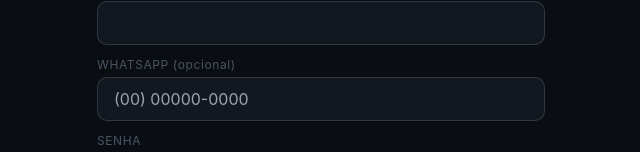
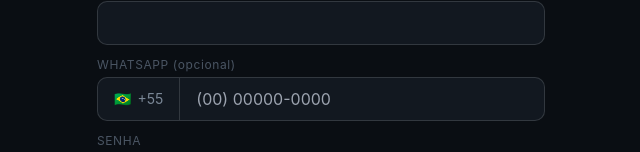
Before and after one commit to yaaxtech/tindo, a Next.js app: page /cadastro in a window 1280 px wide. Shown: the part 295-447 px from the top of the page, without its empty margins (319-959 px from the left). Built offline with nearby package versions, Linux system fonts and the light colour scheme; no server answers.

Commit message:
fix(auth): ajustar senha e ddi no cadastro

```diff
--- a/src/app/cadastro/page.tsx
+++ b/src/app/cadastro/page.tsx
@@ -20,17 +20,26 @@ export default function CadastroPage() {
   const [erro, setErro] = useState<string | null>(null);
   const receberToken = useCallback((token: string | null) => setCaptchaToken(token), []);
 
+  function whatsappComDdiBrasil(valor: string): string | undefined {
+    const texto = valor.trim();
+    const numeros = texto.replace(/\D/g, '');
+    const numeroNacional = texto.startsWith('+55') || texto.startsWith('0055')
+      ? numeros.replace(/^(?:00)?55/, '')
+      : numeros;
+    return numeroNacional ? `+55${numeroNacional}` : undefined;
+  }
+
   async function cadastrar(event: React.FormEvent) {
     event.preventDefault();
     setErro(null);
     if (nome.trim().length < 2) return setErro('Informe seu nome.');
-    if (senha.length < 10) return setErro('A senha precisa ter pelo menos 10 caracteres.');
+    if (senha.length < 8) return setErro('A senha precisa ter pelo menos 8 caracteres.');
     if (senha !== confirmacao) return setErro('As senhas não coincidem.');
 
     setCarregando(true);
     try {
       const resultado = await cadastrarComSenha(
-        { nome, email, senha, whatsapp },
+        { nome, email, senha, whatsapp: whatsappComDdiBrasil(whatsapp) },
         captchaToken ?? undefined,
       );
       if (resultado.sessaoCriada) {
@@ -111,16 +120,21 @@ export default function CadastroPage() {
               >
                 WhatsApp <span className="normal-case text-text-muted">(opcional)</span>
               </label>
+              <div className="flex h-11 overflow-hidden rounded-md border border-border-strong bg-bg-elevated focus-within:border-jade-accent">
+                <span className="flex items-center gap-1.5 border-r border-border-strong px-4 text-sm text-text-secondary">
+                  <span aria-hidden="true">🇧🇷</span> +55
+                </span>
                 <input
                   id="whatsapp"
                   type="tel"
-                autoComplete="tel"
-                maxLength={30}
+                  autoComplete="tel-national"
+                  maxLength={15}
                   value={whatsapp}
                   onChange={(e) => setWhatsapp(e.target.value)}
                   placeholder="(00) 00000-0000"
-                className="h-11 w-full rounded-md border border-border-strong bg-bg-elevated px-4 outline-none focus:border-jade-accent"
+                  className="min-w-0 flex-1 bg-transparent px-4 outline-none"
                 />
+              </div>
             </div>
             <div>
               <label
@@ -134,7 +148,7 @@ export default function CadastroPage() {
                 type="password"
                 autoComplete="new-password"
                 required
-                minLength={10}
+                minLength={8}
                 value={senha}
                 onChange={(e) => setSenha(e.target.value)}
                 className="h-11 w-full rounded-md border border-border-strong bg-bg-elevated px-4 outline-none focus:border-jade-accent"
@@ -152,7 +166,7 @@ export default function CadastroPage() {
                 type="password"
                 autoComplete="new-password"
                 required
-                minLength={10}
+                minLength={8}
                 value={confirmacao}
                 onChange={(e) => setConfirmacao(e.target.value)}
                 className="h-11 w-full rounded-md border border-border-strong bg-bg-elevated px-4 outline-none focus:border-jade-accent"
--- a/src/app/nova-senha/page.tsx
+++ b/src/app/nova-senha/page.tsx
@@ -14,7 +14,7 @@ export default function NovaSenhaPage() {
   async function salvar(event: React.FormEvent) {
     event.preventDefault();
     setErro(null);
-    if (senha.length < 10) return setErro('A senha precisa ter pelo menos 10 caracteres.');
+    if (senha.length < 8) return setErro('A senha precisa ter pelo menos 8 caracteres.');
     if (senha !== confirmacao) return setErro('As senhas não coincidem.');
     setCarregando(true);
     try {
@@ -32,7 +32,7 @@ export default function NovaSenhaPage() {
     <main className="flex min-h-dvh items-center justify-center px-6 py-10">
       <div className="w-full max-w-md">
         <h1 className="text-2xl font-semibold">Crie uma nova senha</h1>
-        <p className="mt-2 text-sm text-text-secondary">Use pelo menos 10 caracteres.</p>
+        <p className="mt-2 text-sm text-text-secondary">Use pelo menos 8 caracteres.</p>
         <form onSubmit={salvar} className="mt-6 space-y-4">
           <div>
             <label
@@ -46,7 +46,7 @@ export default function NovaSenhaPage() {
               type="password"
               autoComplete="new-password"
               required
-              minLength={10}
+              minLength={8}
               value={senha}
               onChange={(event) => setSenha(event.target.value)}
               className="h-11 w-full rounded-md border border-border-strong bg-bg-elevated px-4 outline-none focus:border-jade-accent"
@@ -64,7 +64,7 @@ export default function NovaSenhaPage() {
               type="password"
               autoComplete="new-password"
               required
-              minLength={10}
+              minLength={8}
               value={confirmacao}
               onChange={(event) => setConfirmacao(event.target.value)}
               className="h-11 w-full rounded-md border border-border-strong bg-bg-elevated px-4 outline-none focus:border-jade-accent"
```
Also changed, not shown: 1 other file (tests, documents, lock files or other folders). Lines whose indentation alone changed are shown as unchanged.
